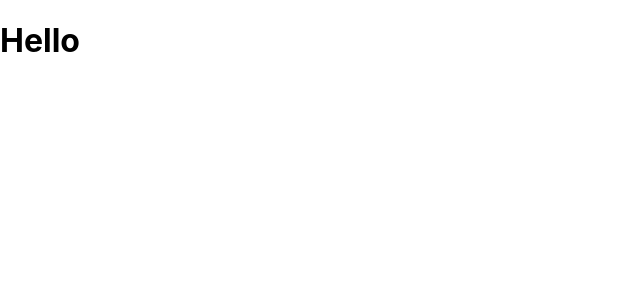
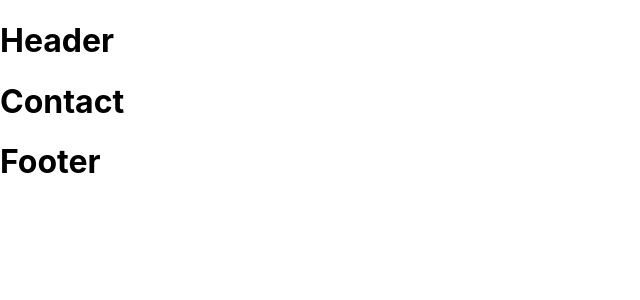
Before and after one commit to amitky29/FakeNewsWeb, a React (Create React App) app: page /contact in a window 1280 px wide. Shown: the top 300 px of the page, without its empty margins (0-640 px from the left). Built offline with nearby package versions, Linux system fonts and the light colour scheme.

Commit message:
Pages and Routing Done

```diff
--- a/package.json
+++ b/package.json
@@ -8,6 +8,7 @@
     "@testing-library/user-event": "^7.2.1",
     "react": "^16.13.1",
     "react-dom": "^16.13.1",
+    "react-router-dom": "^5.2.0",
     "react-scripts": "3.4.3"
   },
   "scripts": {
--- a/src/App.js
+++ b/src/App.js
@@ -1,13 +1,31 @@
 import React from 'react';
+import { BrowserRouter as Router, Switch, Route } from 'react-router-dom';
+
+import Header from './shared/pages/Header';
+import Footer from './shared/pages/Footer';
+import Home from './pages/Home';
+import About from './pages/About';
+import Contact from './pages/Contact';
+import Info from './pages/Info';
+import Error from './shared/pages/Error';
 import './App.css';
 
 const App = () => {
   return (
     <>
-      <h1>Hello</h1>
+      <Router>
+        <Header />
+        <Switch>
+          <Route path = '/' exact component = {Home} />
+          <Route path = '/about' exact component = {About} />
+          <Route path = '/contact' exact component = {Contact} />
+          <Route path = '/Info' exact component = {Info} />
+          <Route component = {Error} />
+        </Switch>
+        <Footer />
+      </Router>
     </>
   )
 }
 
-
 export default App;
--- /dev/null
+++ b/src/pages/About.js
@@ -0,0 +1,11 @@
+import React from 'react';
+
+const About = () => {
+    return (
+        <h1>
+            About
+        </h1>
+    )
+}
+
+export default About;
--- /dev/null
+++ b/src/pages/Contact.js
@@ -0,0 +1,11 @@
+import React from 'react';
+
+const Contact = () => {
+    return (
+        <h1>
+            Contact
+        </h1>
+    )
+}
+
+export default Contact;
--- /dev/null
+++ b/src/pages/Home.js
@@ -0,0 +1,11 @@
+import React from 'react';
+
+const Home = () => {
+    return (
+        <h1>
+            home
+        </h1>
+    )
+}
+
+export default Home;
--- /dev/null
+++ b/src/pages/Info.js
@@ -0,0 +1,11 @@
+import React from 'react';
+
+const Info = () => {
+    return (
+        <h1>
+            Info
+        </h1>
+    )
+}
+
+export default Info;
--- /dev/null
+++ b/src/shared/pages/Error.js
@@ -0,0 +1,11 @@
+import React from 'react';
+
+const Error = () => {
+    return (
+        <h1>
+           Error
+        </h1>
+    )
+}
+
+export default Error;
--- /dev/null
+++ b/src/shared/pages/Footer.js
@@ -0,0 +1,11 @@
+import React from 'react';
+
+const Footer = () => {
+    return (
+        <h1>
+           Footer
+        </h1>
+    )
+}
+
+export default Footer;
--- /dev/null
+++ b/src/shared/pages/Header.js
@@ -0,0 +1,11 @@
+import React from 'react';
+
+const Header = () => {
+    return (
+        <h1>
+            Header
+        </h1>
+    )
+}
+
+export default Header;
```
Also changed, not shown: 1 other file (tests, documents, lock files or other folders).
